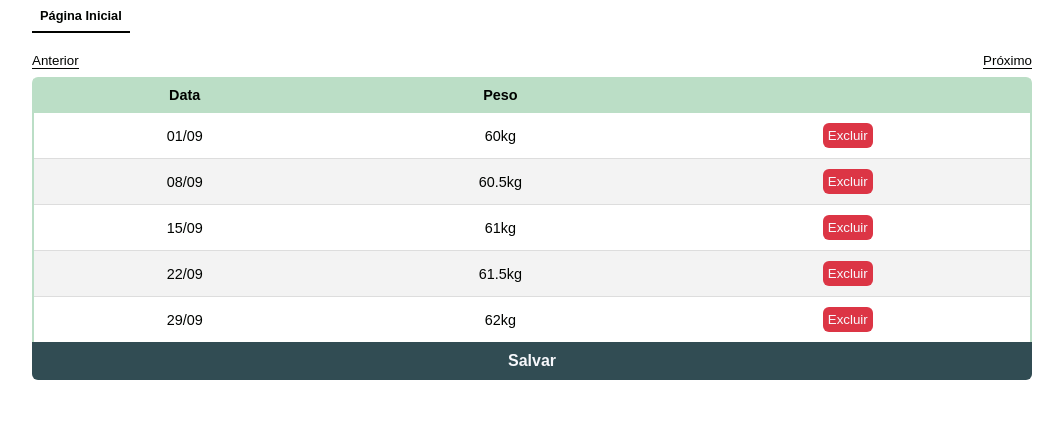
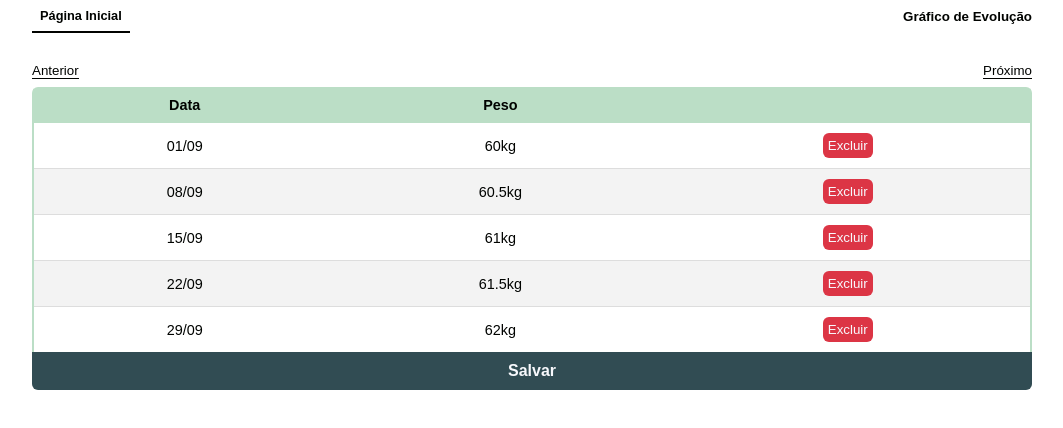
Before and after one commit to deividsilvajs/getting-stronger, a React (Create React App) app: page /#/weight-history in a window 1280 px wide. Shown: the top 428 px of the page, without its empty margins (108-1171 px from the left). Built offline with nearby package versions, Linux system fonts and the light colour scheme.

Commit message:
criação do WeightHistoryChartButton

```diff
--- a/src/App.css
+++ b/src/App.css
@@ -39,7 +39,6 @@ button {
   border-bottom: 2px solid #010300;
   padding: 8px;
   font-size: 0.8em;
-  margin-bottom: 20px;
 }
 
 #delete-button {
--- /dev/null
+++ b/src/components/WeightHistory/WeightHistoryChartButton.tsx
@@ -0,0 +1,7 @@
+const WeightHistoryChartButton = () => {
+	return (
+		<button>Gráfico de Evolução</button>
+	)
+}
+
+export default WeightHistoryChartButton
--- a/src/pages/WeightHistory.tsx
+++ b/src/pages/WeightHistory.tsx
@@ -1,6 +1,7 @@
 import 'styles/weightHistory.css'
 
 import HomePageButton from 'components/HomePageButton'
+import WeightHistoryChartButton from 'components/WeightHistory/WeightHistoryChartButton'
 import WeightHistoryTable from 'components/WeightHistory/WeightHistoryTable'
 import RecordWeightButton from 'components/WeightHistory/RecordWeightButton'
 
@@ -8,7 +9,10 @@ const WeightHistory = () => {
 
 	return (
 		<div className='container'>
-			<HomePageButton />
+			<div className='header-buttons'>
+				<HomePageButton />
+				<WeightHistoryChartButton />
+			</div>
 			<WeightHistoryTable />
 			<RecordWeightButton />
 		</div>
--- a/src/styles/weightHistory.css
+++ b/src/styles/weightHistory.css
@@ -1,3 +1,10 @@
+.header-buttons {
+  display: flex;
+  justify-content: space-between;
+  align-items: center;
+  margin-bottom: 30px;
+}
+
 #select-buttons {
   display: flex;
   justify-content: space-between;
```
